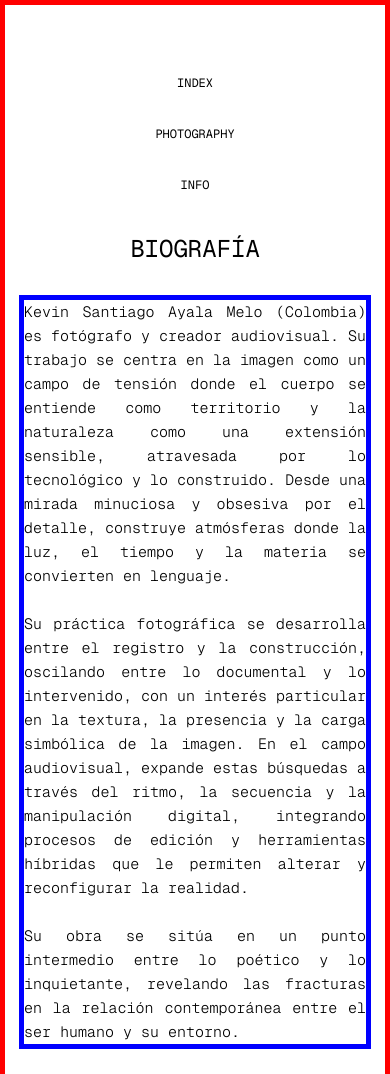
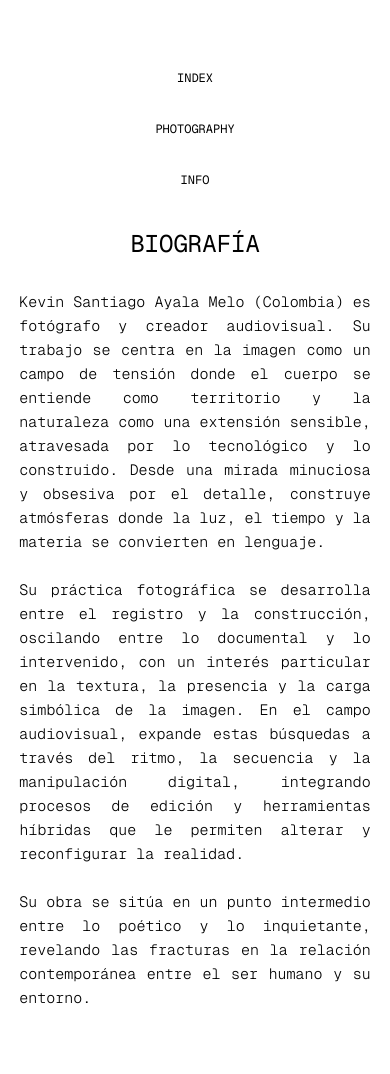
Before and after one commit to Jlezama0/web-page-k, a website: page info.htm in a window 390 px wide. After the commit the page ends 1035 px from the top, so only its background shows below. Drawn offline with nearby package versions, Linux system fonts and the light colour scheme.

Commit message:
Version 1.4.1

```diff
--- a/css/style.css
+++ b/css/style.css
@@ -152,10 +152,10 @@ table th, table td{
 
 .item-galeria {
     display: flex;
-    flex-direction: column; /* FOTO ARRIBA, TEXTO ABAJO */
+    flex-direction: column;
     align-items: start;
     margin: 0;
-    min-width: 200px; /* Ajusta según el tamaño que quieras */
+    min-width: 200px;
 }
 
 .carousel::-webkit-scrollbar{
@@ -168,7 +168,7 @@ table th, table td{
     display: flex;
     justify-content: center;
     gap: 3em;
-    animation: spin 60s infinite linear;
+    animation: spin 30s infinite linear;
     padding-right: 1em;
 }
 
@@ -197,6 +197,15 @@ table th, table td{
     from {translate: 0;}
     to{translate: -100%;}
 }
+
+@media (max-width: 768px) {
+    .group{
+    animation: spin 20s infinite linear;
+
+    }
+
+}
+
 
 /* template.html */
 
@@ -336,7 +345,7 @@ table th, table td{
         gap: 20px;
     }
 
-    /* 3. ARREGLO DEL SLIDER (El culpable del desborde) */
+
     .slider-wrapper {
         width: 100%;         /* Ocupa el ancho total del dispositivo */
         max-width: 100vw;    /* No puede ser más ancho que la ventana */
@@ -381,7 +390,7 @@ table th, table td{
 /* info.html */
 
 .container-info {
-    border: 5px solid red; /* Puedes quitarlo después */
+
     display: flex;
     flex-direction: column;
     justify-content: start;
@@ -404,18 +413,18 @@ table th, table td{
     display: flex;
     flex-direction: column;
     align-items: center;
-    width: 100%;       /* Crece para ocupar todo el espacio disponible... */
-    max-width: 800px;  /* ...pero nunca será más ancho de 800px para que se lea bien */
+    width: 100%;
+    max-width: 800px;
 }
 
 .container-info p {
-    border: 5px solid blue; /* Puedes quitarlo después */
-    width: 100%; /* Ahora toma el 100% de los 800px (o menos en celular) */
+
+    width: 100%;
     text-align: justify;
-    font-size: 16px; /* Mejoré a 16px para mejor lectura */
+    font-size: 16px;
     font-family: "Geist Mono", monospace;
     font-weight: 300;
-    line-height: 1.6; /* Espacio entre líneas para que respire el texto */
+    line-height: 1.6;
 }
 
 .container-info nav {
@@ -427,7 +436,7 @@ table th, table td{
     gap: 15px; /* Separación natural entre links */
 }
 .container-info nav a {
-    padding: 10px 20px; /* Reducimos el padding exagerado de 50px */
+    padding: 10px 20px;
     color: black;
     text-decoration: none;
     font-size: 13px;
@@ -439,7 +448,7 @@ table th, table td{
 
     .container-info {
         padding: 10px;
-        justify-content: flex-start; /* En móvil es mejor que empiece desde arriba */
+        justify-content: flex-start;
     }
 
     .container-info h1 {
@@ -448,7 +457,7 @@ table th, table td{
     }
 
     .container-info .container-text {
-        width: 95%; /* Deja un 2.5% de margen a cada lado en celulares */
+        width: 95%; /*  2.5% de margen a cada lado en celulares */
     }
 
     .container-info p {
```
